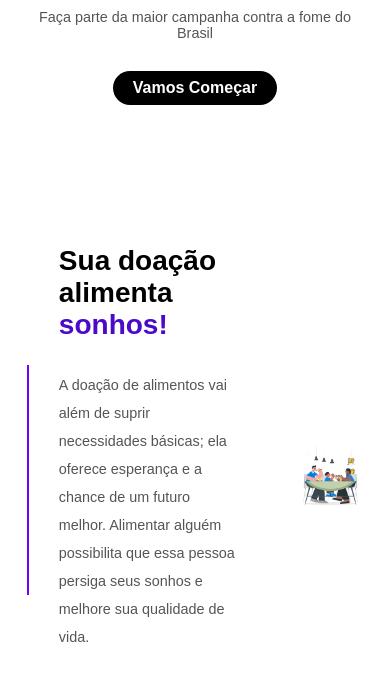
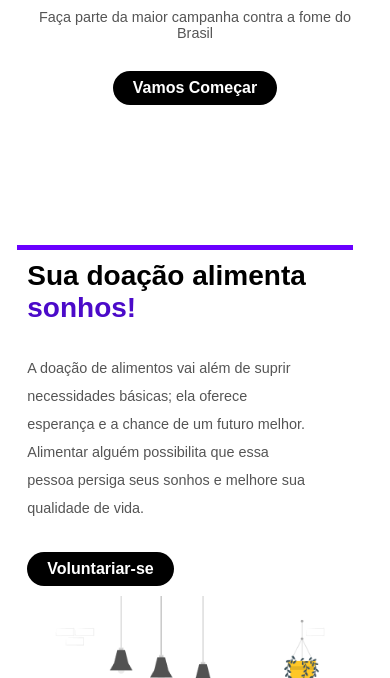
Before and after one commit to Iasmincost134/BreadForAll, a plain HTML site: page pages/index.html in a window 390 px wide. Shown: the part 403-1081 px from the top of the page. Drawn offline with Linux system fonts and the light colour scheme.

Commit message:
Add files via upload

```diff
--- a/css/style.css
+++ b/css/style.css
@@ -355,7 +355,9 @@ footer {
     .botoes-categoria {
         margin: 0 10px;
     }
-
+    #btn-verde{
+        margin-bottom: 20px;
+    }
     section.doacao-site .geral-doacao-site {
         margin-top: -20px;
     }
@@ -364,11 +366,19 @@ footer {
         flex-direction: column;
         align-items: center;
     }
+    section.inicial-site .container {
+        flex-direction: column;
+        align-items: center;
+    }
 
     .botao-categoria {
         padding: 10px;
         font-size: 0.9rem;
         width: 100%;
+    }
+    .purple-line, .yellow-line, .green-line {
+       height: 5px;
+      width: 100%;
     }
 
     .btn-voluntariar button {
```
